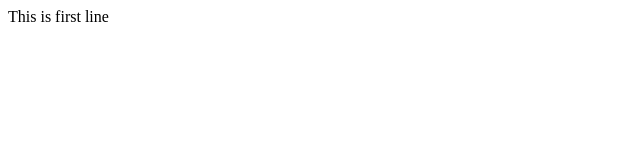
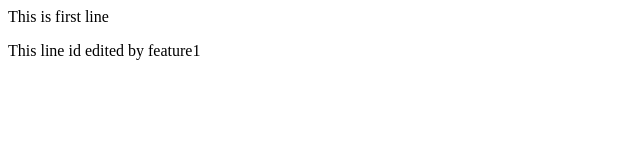
Before and after one commit to k-1ganesh/DevOps, a plain HTML site: page index.html in a window 1280 px wide. Shown: the whole page, without its empty margins (0-640 px from the left). Drawn offline with Linux system fonts and the light colour scheme.

Commit message:
Did bit addition

```diff
--- a/index.html
+++ b/index.html
@@ -5,6 +5,7 @@
 
 <body>
 <p>This is first line</p>
+<p> This line id edited by feature1</p>
 </body>
 
 </html>
```
